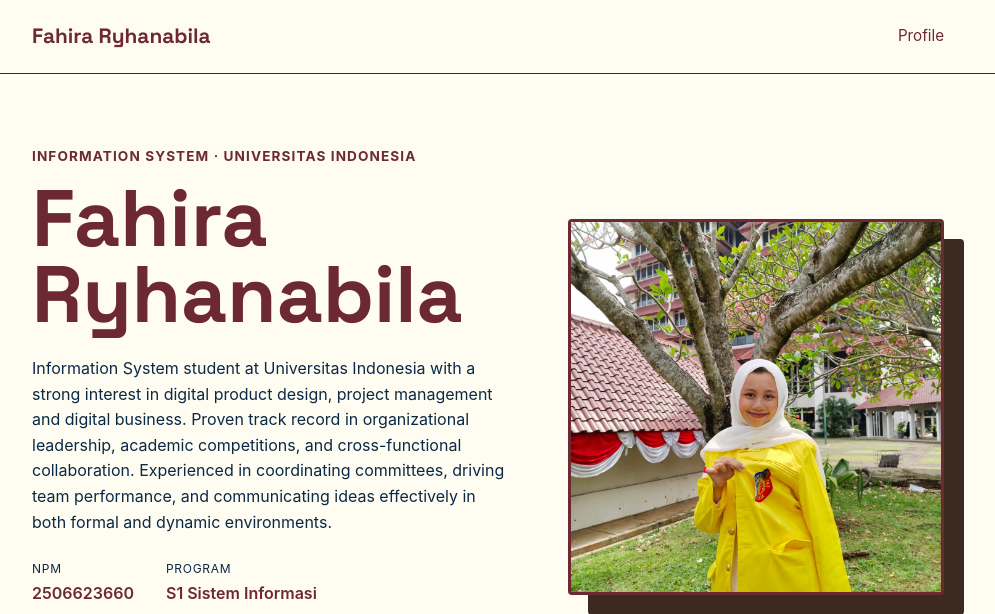
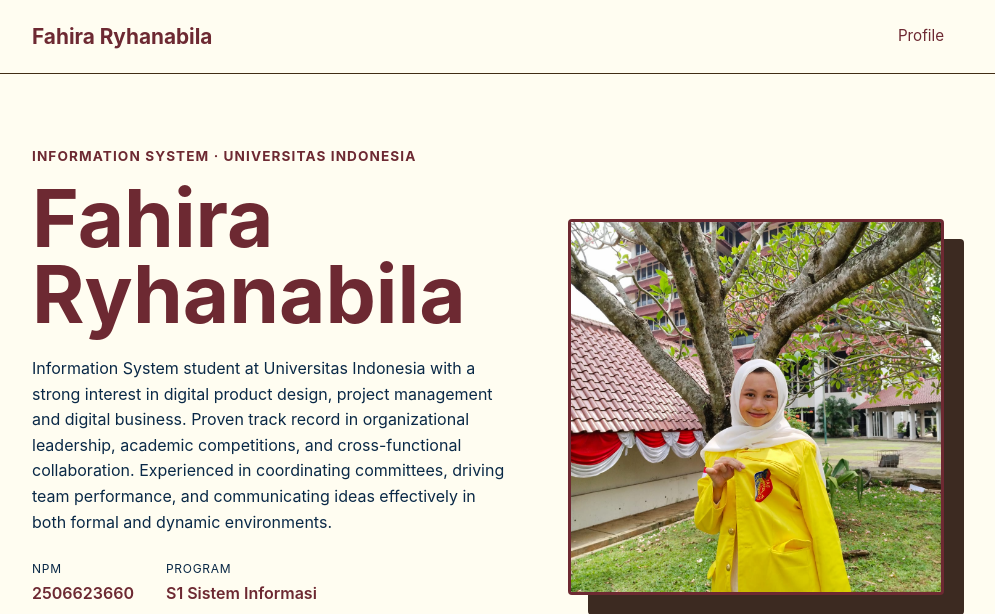
Before and after one commit to fahiraryhanabila/myportofolio, a Django app: page / in a window 1280 px wide. Shown: the top 614 px of the page, without its empty margins (152-1147 px from the left). Run offline with Django 5.2, Linux system fonts and the light colour scheme.

Commit message:
feat:change font system

```diff
--- a/static/css/style.css
+++ b/static/css/style.css
@@ -15,7 +15,7 @@
 }
 
 body {
-    font-family: -apple-system, "Segoe UI", Roboto, Helvetica, Arial, sans-serif;
+    font-family: -apple-system, "Poppins", Roboto, Helvetica, Arial, sans-serif;
     color: var(--ink);
     background-color: var(--paper);
     line-height: 1.6;
--- a/templates/index.html
+++ b/templates/index.html
@@ -6,7 +6,7 @@
     <title>Fahira Ryhanabila - Portfolio</title>
     <link rel="preconnect" href="https://fonts.googleapis.com">
     <link rel="preconnect" href="https://fonts.gstatic.com" crossorigin>
-    <link href="https://fonts.googleapis.com/css2?family=Space+Grotesk:wght@500;700&display=swap" rel="stylesheet">
+    <link href="https://fonts.googleapis.com/css2?family=Poppins:wght@400;500;600;700&display=swap" rel="stylesheet">
     <link rel="stylesheet" href="/static/css/style.css">
 </head>
 <body>
```
